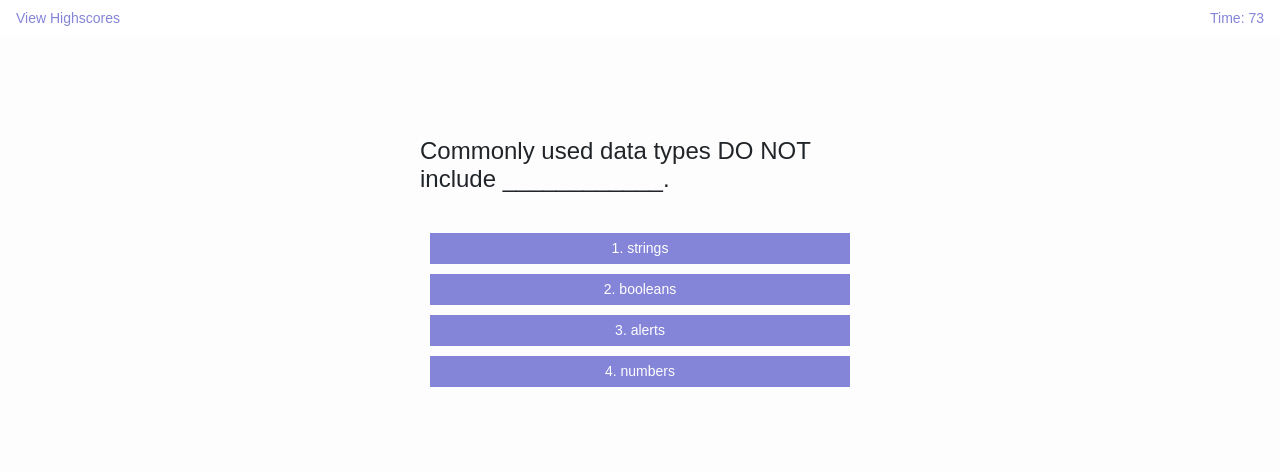
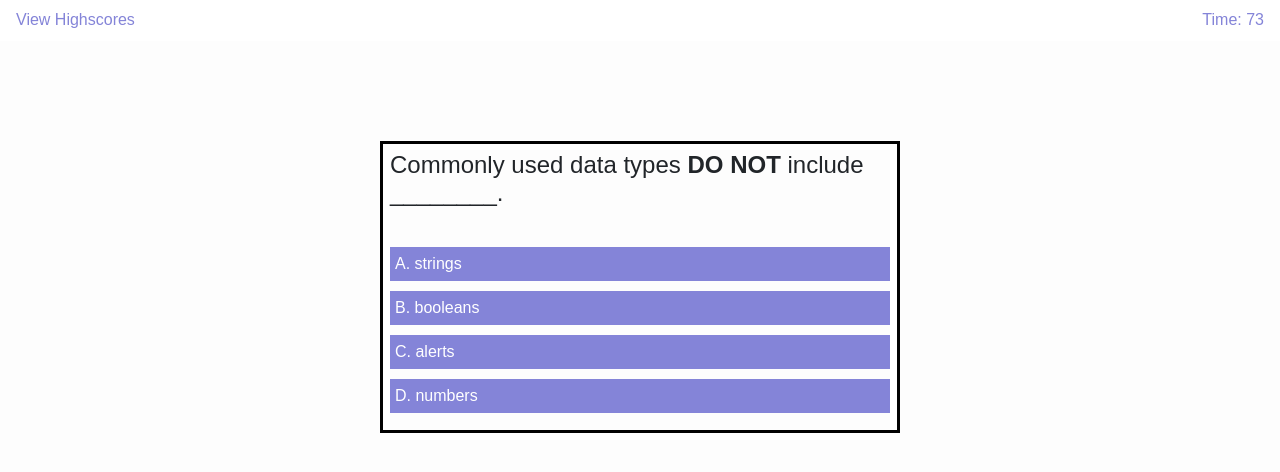
Before and after one commit to kheller18/bootcamp-homework-4, a plain HTML site: page index.html in a window 1280 px wide. Both pictures are taken after a click on the button "Start Quiz". Drawn offline with nearby package versions, Linux system fonts and the light colour scheme.

Commit message:
added some styling

```diff
--- a/script.js
+++ b/script.js
@@ -29,47 +29,48 @@ var secondsElapsed = 0;
 let timeleft = 75;
 var timer;
 let scoreCounter = 1;
+let bold = "DO NOT";
 
 // creating questions
 let questions = [
     {
-        question: "Commonly used data types DO NOT include ____________.",
-        choiceA: "1. strings",
-        choiceB: "2. booleans",
-        choiceC: "3. alerts",
-        choiceD: "4. numbers",
+        question: "Commonly used data types " + bold.bold("DO NOT") + " include ________.",
+        choiceA: "A. strings",
+        choiceB: "B. booleans",
+        choiceC: "C. alerts",
+        choiceD: "D. numbers",
         correct: "C"
     },
     {
-        question: "The condition in an if / else statement is enclosed within ____________.",
-        choiceA: "1. quotes",
-        choiceB: "2. curly brackets",
-        choiceC: "3. parenthesis",
-        choiceD: "4. square brackets",
+        question: "The condition in an if / else statement is enclosed within ________.",
+        choiceA: "A. quotes",
+        choiceB: "B. curly brackets",
+        choiceC: "C. parenthesis",
+        choiceD: "D. square brackets",
         correct: "C"
     },
     {
-        question: "Arrays in JavaScript can be used to store _____________.",
-        choiceA: "1. numbers and strings",
-        choiceB: "2. other arrays",
-        choiceC: "3. booleans",
-        choiceD: "4. all of the above",
+        question: "Arrays in JavaScript can be used to store ________.",
+        choiceA: "A. numbers and strings",
+        choiceB: "B. other arrays",
+        choiceC: "C. booleans",
+        choiceD: "D. all of the above",
         correct: "D"
     },
     {
-        question: "String values must be enclosed within _____________ when being assigned to variables.",
-        choiceA: "1. commas",
-        choiceB: "2. curly brackets",
-        choiceC: "3. quotes",
-        choiceD: "4. parenthesis",
+        question: "String values must be enclosed within ________ when being assigned to variables.",
+        choiceA: "A. commas",
+        choiceB: "B. curly brackets",
+        choiceC: "C. quotes",
+        choiceD: "D. parenthesis",
         correct: "C"
     },
     {
-        question: "A very useful tool used during development and debugging for printing content to the debugger is _____________.",
-        choiceA: "1. JavaScript",
-        choiceB: "2. terminal / bash",
-        choiceC: "3. for loops",
-        choiceD: "4. console.log",
+        question: "A very useful tool used during development and debugging for printing content to the debugger is ________.",
+        choiceA: "A. JavaScript",
+        choiceB: "B. terminal / bash",
+        choiceC: "C. for loops",
+        choiceD: "D. console.log",
         correct: "D"
     },
 
@@ -83,6 +84,7 @@ function checkAnswer(answer) {
         console.log("incorrect");
         if (timeleft < 10) {
             timeleft = 0;
+            stopTimer();
         } else {
             timeleft -= 10;
         }
@@ -229,7 +231,7 @@ function clearHighscores() {
 
 function displayMenu() {
     clearInterval(timer);
-    document.querySelector("#time").innerHTML = "Time: 75";
+    document.querySelector("#time").innerHTML = "Time: 0";
     menu.style.display = "block";
     runningQuestion = 0;
 }
--- a/style.css
+++ b/style.css
@@ -1,12 +1,12 @@
 body {
-    font-size: 14px;
+    font-size: 16px;
     background-color: #fdfdfd;
     font-family: "Josefin Sans", sans-serif;
 }
 
 .container {
     margin-top: 100px;
-    max-width: 470px;
+    max-width: 550px;
 
     align-items: center;
     text-align: center;
@@ -42,8 +42,6 @@ body {
 #highScores {
     color: rgb(132, 132, 216);
     cursor: pointer;
-
-
 }
 
 #time {
@@ -52,14 +50,17 @@ body {
 }
 
 #quiz {
+
+    padding: 7px;
+    border: solid black 3px;
     display: none;
 }
 
 .choice {
-    border: 20px;
-    border-color: black;
+    text-align: left;
     padding: 5px;
-    margin: 10px;
+    margin-top: 10px;
+    margin-bottom: 10px;
     background-color: rgb(132, 132, 216);
     color: white;
     cursor: pointer;
@@ -122,4 +123,5 @@ button {
 
 li {
     list-style-type: none;
+    height: 25px;
 }
```
